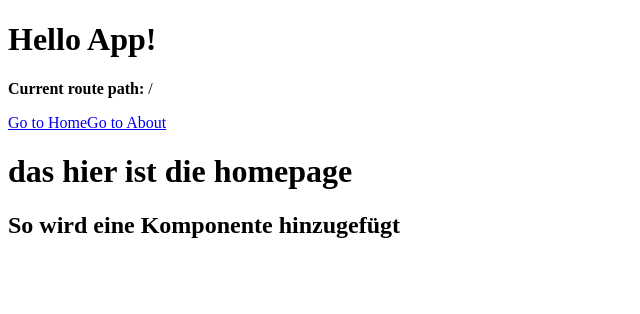
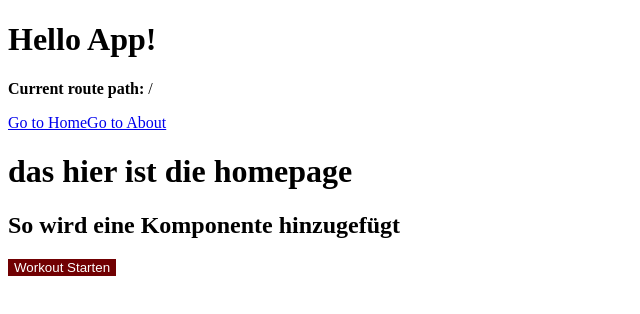
Before and after one commit to KlaraOppenheimerSchule/Bofrostbuben, a Vue app in the folder frontend/: page / in a window 1280 px wide. Shown: the top 314 px of the page, without its empty margins (0-640 px from the left). Built offline with nearby package versions, Linux system fonts and the light colour scheme; the HTML template or start-up script is replaced by a standard one.

Commit message:
feat(components): add basic StartWorkoutButton and use it in App.vue

```diff
--- a/frontend/src/App.vue
+++ b/frontend/src/App.vue
@@ -1,6 +1,8 @@
 <script setup lang="ts">
 import BoilerPlate from './components/BoilerPlate.vue'
+import StartWorkoutButton from './components/StartWorkoutButton.vue';
 </script>
+
 <template>
   <h1>Hello App!</h1>
   <p><strong>Current route path:</strong> {{ $route.fullPath }}</p>
@@ -13,6 +15,8 @@ import BoilerPlate from './components/BoilerPlate.vue'
   </main>
   <BoilerPlate>
   </BoilerPlate>
+
+  <StartWorkoutButton/>
 </template>
 
 
--- /dev/null
+++ b/frontend/src/components/StartWorkoutButton.vue
@@ -0,0 +1,33 @@
+<script lang="ts">
+import { defineComponent } from 'vue';
+
+export default defineComponent({
+  name: 'StartWorkoutButton',
+  setup() {
+    const handleClick = () => {
+      alert('Es würde jetzt ein Workout gestartet werden');
+    };
+
+    return {
+      handleClick
+    };
+  }
+});
+</script>
+
+<template>
+  <button class="start_workout-btn" @click="handleClick">
+    Workout Starten
+  </button>
+</template>
+
+<style>
+.start_workout-btn {
+  border: none;
+  color: white;
+  background: #710002;
+  display: flex;
+  justify-content: center;
+  align-items: center;
+}
+</style>
```
